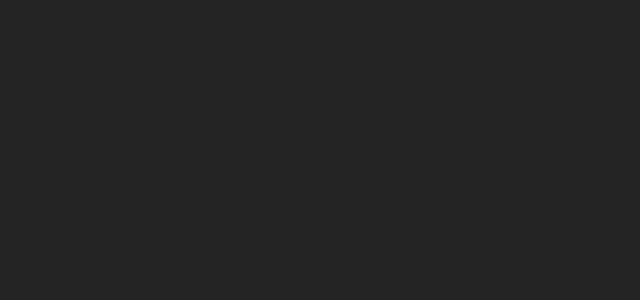
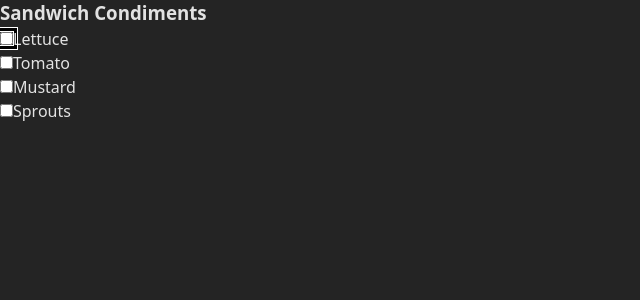
Before and after one commit to bitaKitsui/react-boilerplate, a React (Vite) app: page / in a window 1280 px wide. Shown: the top 300 px of the page, without its empty margins (0-640 px from the left). Built offline with nearby package versions, Linux system fonts and the light colour scheme.

Commit message:
feat: checkbox 実装

```diff
--- a/src/App.tsx
+++ b/src/App.tsx
@@ -1,5 +1,10 @@
 import { type FC } from "react";
+import { Checkbox } from "./Checkbox.tsx";
 
 export const App: FC = () => {
-  return <></>;
+  return (
+    <>
+      <Checkbox />
+    </>
+  );
 };
--- /dev/null
+++ b/src/Checkbox.css
@@ -0,0 +1,8 @@
+.checkboxes {
+    list-style: none;
+}
+
+.checkbox-label:focus,
+.checkbox-label:hover {
+    border: 2px solid #005a9c;
+}
--- a/src/Checkbox.tsx
+++ b/src/Checkbox.tsx
@@ -1,12 +1,35 @@
-import { type FC, useReducer } from "react";
+import { createRef, type FC, useCallback, useEffect, useReducer } from "react";
 import { CHECKBOXES_LIST_ITEMS, HEADING_ID } from "./const";
 import { checkboxesReducer } from "./reducers";
 
 export const Checkbox: FC = () => {
+  const checkboxRefs = CHECKBOXES_LIST_ITEMS.map(() =>
+    createRef<HTMLLabelElement>(),
+  );
+
   const [_state, dispatch] = useReducer(
     checkboxesReducer,
     CHECKBOXES_LIST_ITEMS,
   );
+
+  useEffect(() => {
+    if (checkboxRefs[0].current != null) {
+      checkboxRefs[0].current?.focus();
+    }
+  }, [checkboxRefs]);
+
+  const handleEnterKey = useCallback((event: KeyboardEvent) => {
+    if (event.key === "Enter") {
+      dispatch({ type: "CHECK", id: "lettuce" });
+    }
+  }, []);
+
+  useEffect(() => {
+    document.addEventListener("keyup", handleEnterKey, false);
+    return () => {
+      document.removeEventListener("keyup", handleEnterKey, false);
+    };
+  }, [handleEnterKey]);
 
   return (
     <div>
@@ -15,7 +38,7 @@
         <ul className="checkboxes">
           {CHECKBOXES_LIST_ITEMS.map((item) => (
             <li key={item.label}>
-              <label>
+              <label className="checkbox-label" ref={checkboxRefs[item.index]}>
                 <input
                   id={item.id}
                   type="checkbox"
--- a/src/const/index.ts
+++ b/src/const/index.ts
@@ -2,8 +2,8 @@
 
 export const HEADING_ID = "id-group-label";
 export const CHECKBOXES_LIST_ITEMS: CheckboxesState[] = [
-  { id: "lettuce", label: "Lettuce", checked: false },
-  { id: "tomato", label: "Tomato", checked: false },
-  { id: "mustard", label: "Mustard", checked: false },
-  { id: "sprouts", label: "Sprouts", checked: false },
+  { index: 0, id: "lettuce", label: "Lettuce", checked: false },
+  { index: 1, id: "tomato", label: "Tomato", checked: false },
+  { index: 2, id: "mustard", label: "Mustard", checked: false },
+  { index: 3, id: "sprouts", label: "Sprouts", checked: false },
 ];
```
Also changed, not shown: src/types/index.ts (+6 -1 lines).
